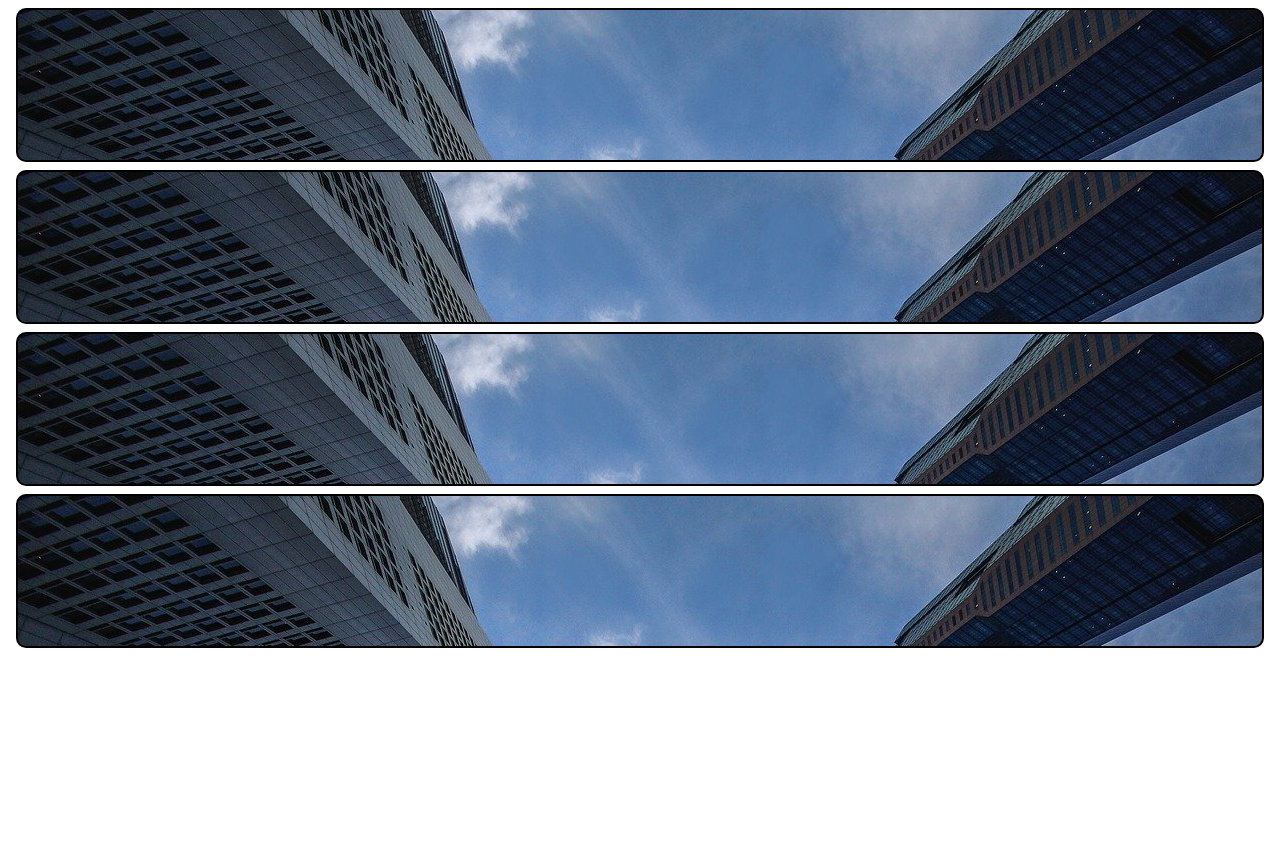
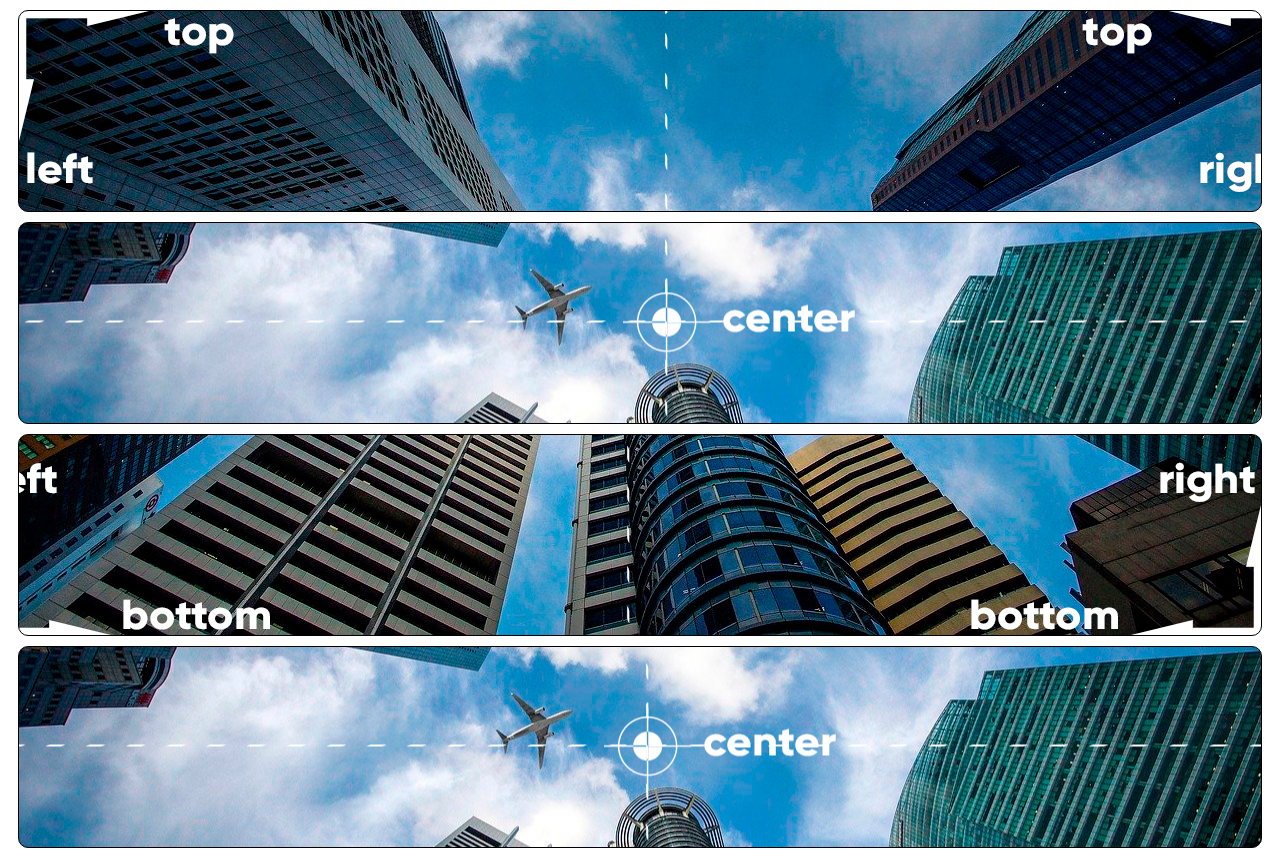
Before and after one commit to Nataliamorais-front/html-css, a plain HTML site: page exerciciosdocurso/ex022/fundo03.html in a window 1280 px wide. Before the commit the page ends 800 px from the top, so only its background shows below. Drawn offline with Linux system fonts and the light colour scheme.

Commit message:
aprendendo sobre imagem de fundo

```diff
--- a/exerciciosdocurso/ex022/fundo03.html
+++ b/exerciciosdocurso/ex022/fundo03.html
@@ -3,15 +3,35 @@
 <head>
     <meta charset="UTF-8">
     <meta name="viewport" content="width=device-width, initial-scale=1.0">
-    <title>Document</title>
+    <title>Posionamento do fundo</title>
     <style>
         div.bloco{
-            background-image: url('Imagens/wallpaper002.jpg');
-            height: 150px;
-            border: 2px solid black;
-            margin: 8px;
+            background-image: url('Imagens/wallpaper003.jpg');
+            height: 200px;
+
+            border: 1px solid black;
+            margin: 10px;
             border-radius: 10px;
+            background-repeat: no-repeat;
 
+
+        }
+
+        div#q1{
+            background-position: left top;
+        }
+
+        div#q2{
+            background-position: left center;
+        }
+
+        div#q3{
+            background-position: right bottom;
+
+        }
+
+        div#q4{
+            background-position: center center;
         }
 
 
```
